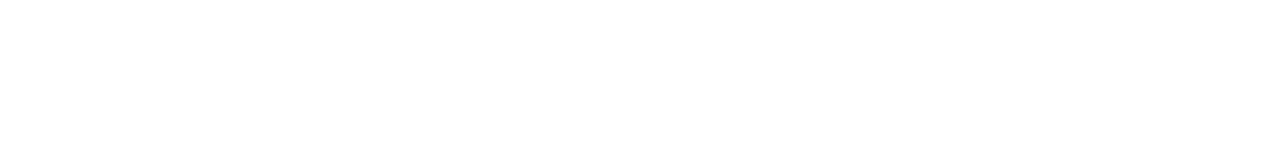
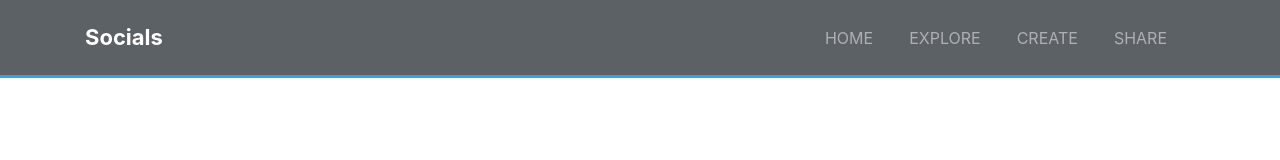
Before and after one commit to AditiiJain/Social-Theme, a plain HTML site: page index.html in a window 1280 px wide. Drawn offline with nearby package versions, Linux system fonts and the light colour scheme.

Commit message:
navbar completed

```diff
--- a/css/style.css
+++ b/css/style.css
@@ -0,0 +1,41 @@
+*{
+    margin:0;
+    padding:0;
+}
+
+body{
+    box-sizing: border-box;
+}
+
+.navbar{
+
+    /* height:60px;        doubt*/
+    border-bottom: 3px solid #008ed6;
+    opacity: .8;
+}
+
+.nav-link{
+    font-size: 16px;
+    margin-right:20px;
+}
+
+.navbar-brand{
+    font-weight: bold;
+    font-size:22px ;
+}
+
+.navbar-toggler:focus{
+    outline:none;
+}
+
+
+@media(max-width:576px)
+{
+    .navbar-brand{
+        font-size: 18px;
+    }
+
+    .nav-link{
+        font-size:14px ;
+    }
+}
--- a/index.html
+++ b/index.html
@@ -12,6 +12,38 @@
 </head>
 <body>
 
+    <nav class="navbar navbar-dark bg-dark navbar-expand-sm fixed-top py-3">
+        <div class="container ">
+             <a href="index.html" class="navbar-brand">Socials</a>
+             <button class="navbar-toggler" data-toggle="collapse" data-target="#navbarNav">
+                 <span class="navbar-toggler-icon"></span>
+             </button>
+             <div class="collapse navbar-collapse" id="navbarNav">
+                 <ul class="navbar-nav ml-auto">
+                     <li class="nav-item">
+                         <a href="#home" class="nav-link">HOME</a>
+                     </li>
+                     <li class="nav-item">
+                         <a href="#explore" class="nav-link">EXPLORE</a>
+                     </li>
+                     <li class="nav-item">
+                         <a href="#create" class="nav-link">CREATE</a>
+                     </li>
+                     <li class="nav-item">
+                         <a href="#share" class="nav-link">SHARE</a>
+                     </li>
+                 </ul>
+             </div>
+
+
+        </div>
+
+
+
+    </nav>
+
+
+
 
     <script src="https://code.jquery.com/jquery-3.6.0.min.js" integrity="sha256-/xUj+3OJU5yExlq6GSYGSHk7tPXikynS7ogEvDej/m4=" crossorigin="anonymous"></script>
     <script src="https://cdnjs.cloudflare.com/ajax/libs/popper.js/1.12.9/umd/popper.min.js" integrity="sha384-ApNbgh9B+Y1QKtv3Rn7W3mgPxhU9K/ScQsAP7hUibX39j7fakFPskvXusvfa0b4Q" crossorigin="anonymous"></script>
```
